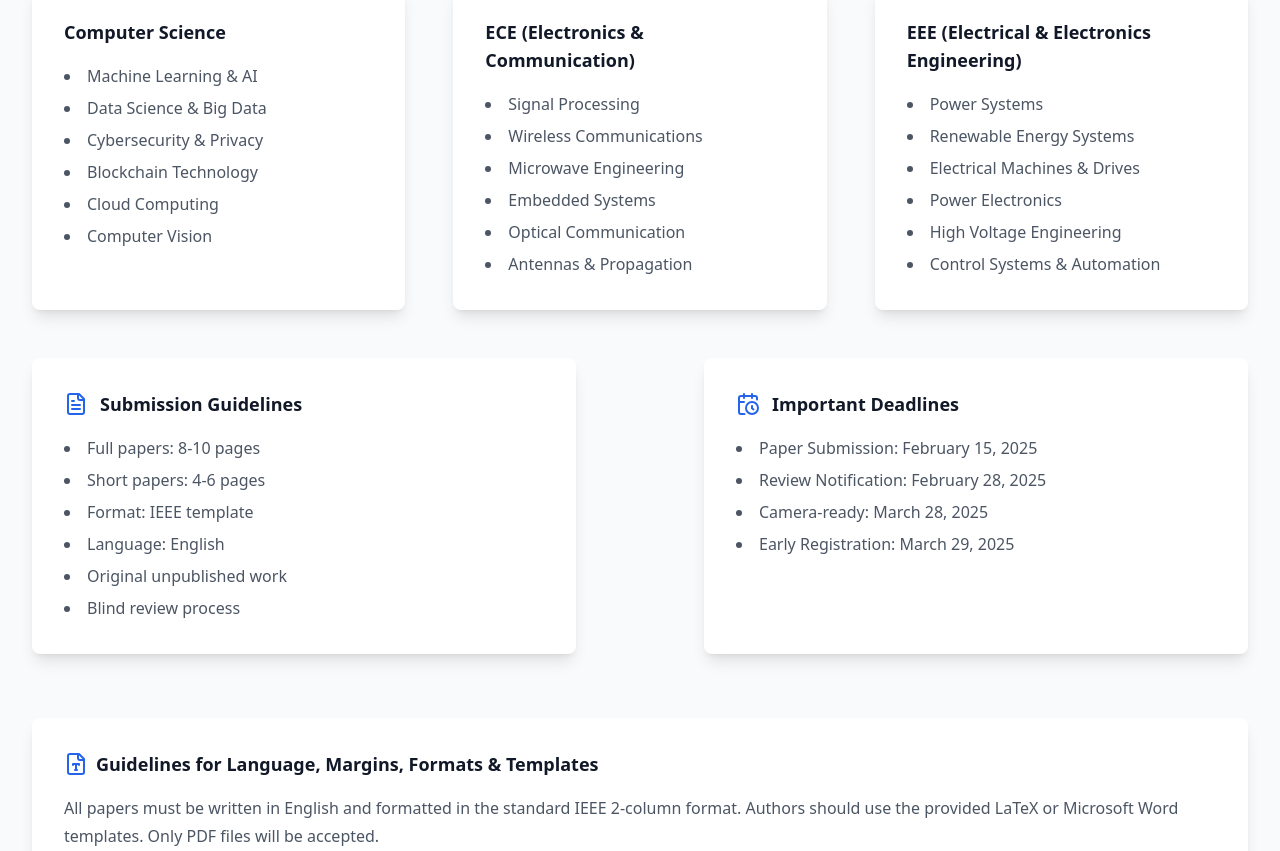
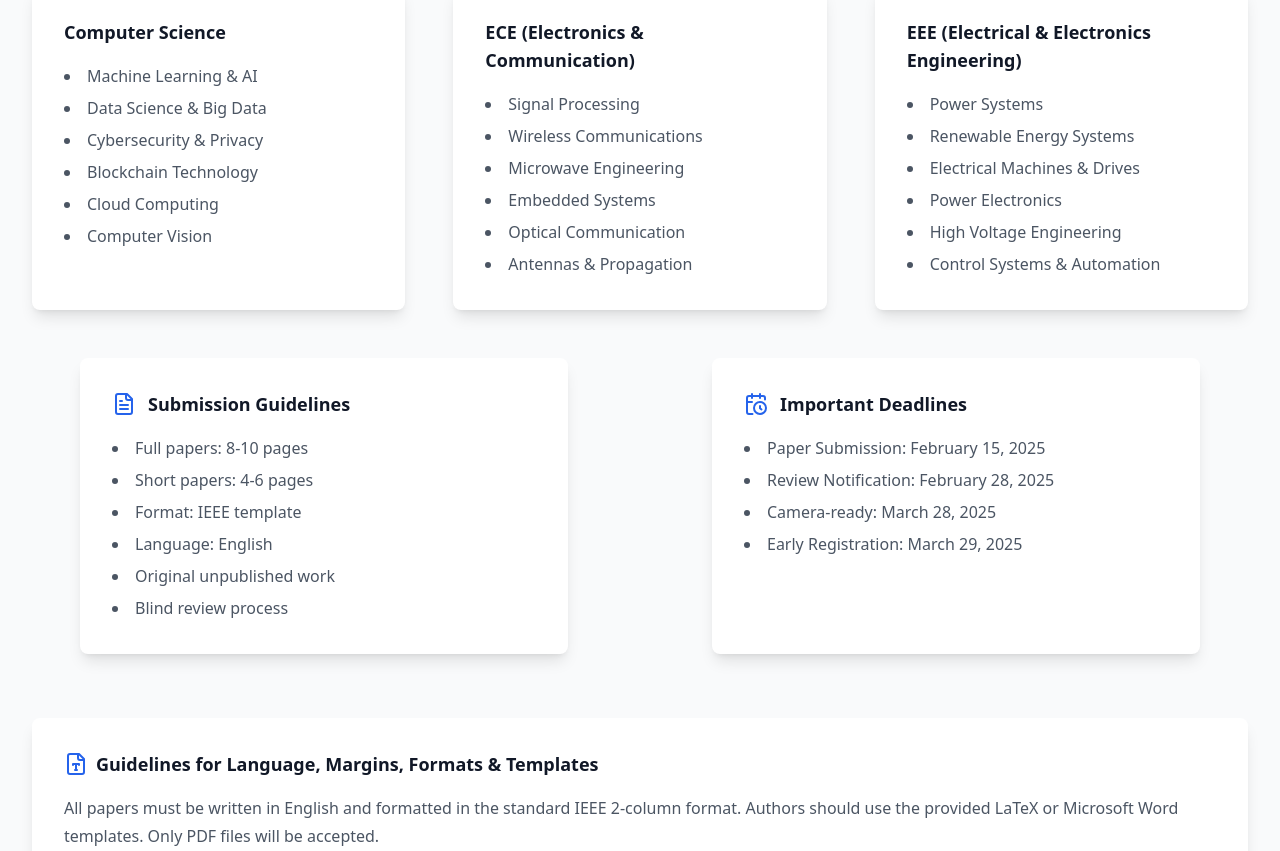
Before and after one commit to GVN101/conference-website, a React (Vite) app in the folder project/: page /call-for-paper in a window 1280 px wide. Shown: the part 474-1325 px from the top of the page. Built offline with nearby package versions, Linux system fonts and the light colour scheme.

Commit message:
spacing changes

```diff
--- a/project/src/pages/CallForPaper.tsx
+++ b/project/src/pages/CallForPaper.tsx
@@ -86,7 +86,7 @@
                 </ul>
               </motion.div>
             ))}
-            <div className="lg:col-span-3 grid grid-cols-1 sm:grid-cols-2 gap-32 mt-12 lg:mt-0">
+            <div className="lg:col-span-3 grid grid-cols-1 sm:grid-cols-2 gap-36 mt-12 lg:mt-0 lg:mx-12">
               {[
                 {
                   icon: <FileText className="h-6 w-6 text-blue-600" />,
```
